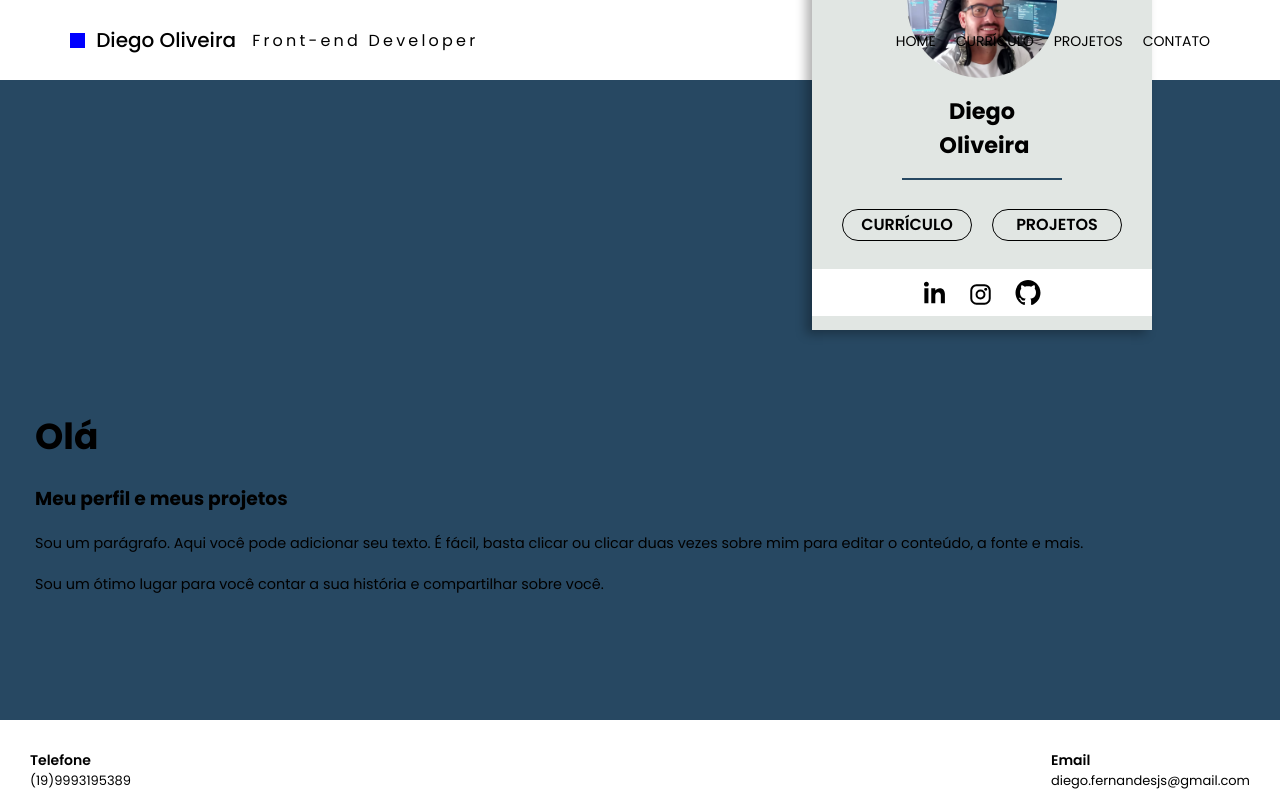
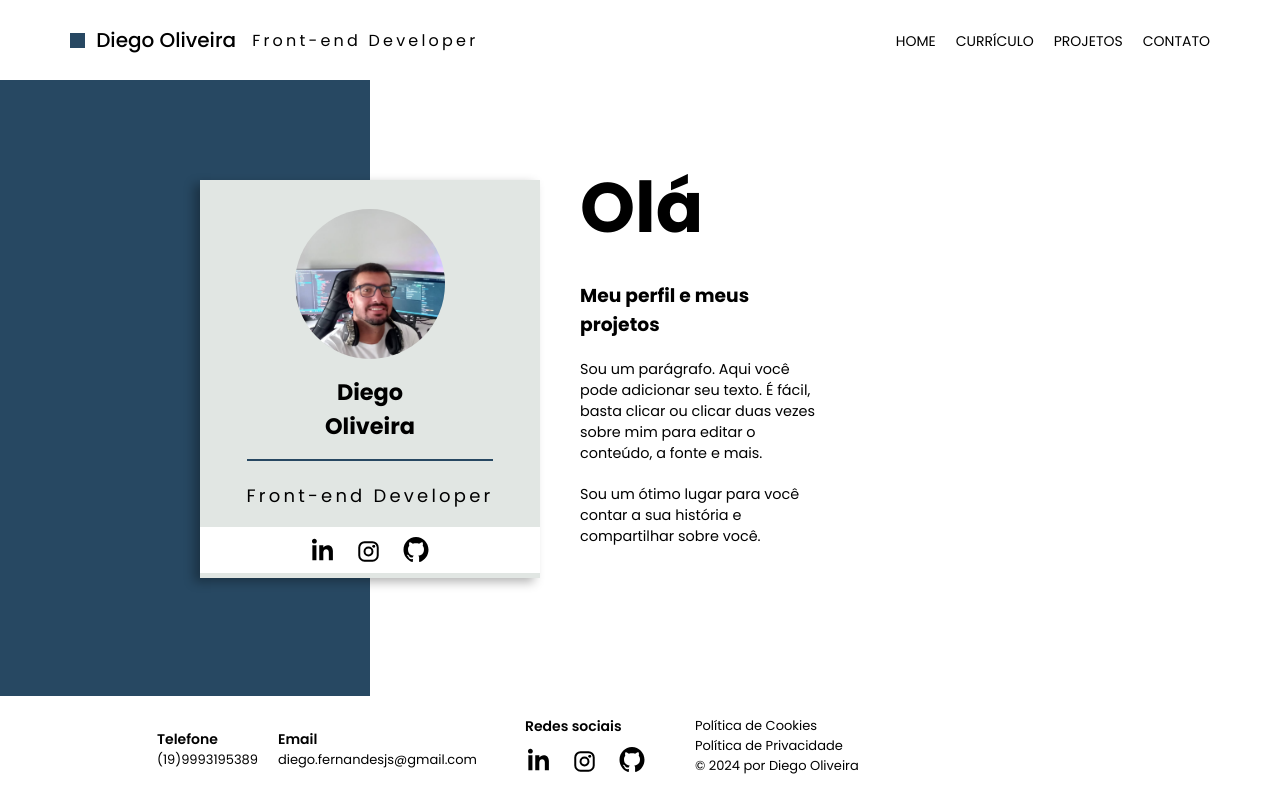
Before and after one commit to DiegoFernands/myPortifolio, a Next.js app: page / in a window 1280 px wide. Shown: the top 800 px of the page. Built offline with nearby package versions, Linux system fonts and the light colour scheme.

Commit message:
settings

```diff
--- a/src/components/Footer/ContentFooter/info.tsx
+++ /dev/null
@@ -1,40 +0,0 @@
-import styled from "styled-components"
-
-interface InfoProps {
-
-}
-
-const TagDiv = styled.div`
-    display: flex;
-    align-items: center;
-    justify-content: space-between;
-    padding: 20px;
-
-    @media screen and (min-width: 412px){
-        padding: 30px;
-    }
-
-`
-const Size = styled.div`
-    font-size: small;
-`
-
-const Bold = styled.p`
-    font-weight: 600;
-    font-size: 14px;
-`
-
-export default function Info(props : InfoProps){
-    return(
-        <TagDiv>
-            <Size>
-                <Bold>Telefone</Bold>
-                <p>(19)9993195389</p>
-            </Size>
-            <Size>
-                <Bold>Email</Bold>
-                <p>diego.fernandesjs@gmail.com</p>
-            </Size>
-        </TagDiv>
-    )
-}
--- a/src/components/Footer/ContentFooter/social-info.tsx
+++ b/src/components/Footer/ContentFooter/social-info.tsx
@@ -6,7 +6,27 @@ import styled from 'styled-components';
 interface SocialInfoProps {}
 
 const ContainerInfo = styled.div`
-    padding: 0 32px 20px;
+    padding: 20px 32px 20px;
+    display: flex;
+    flex-direction: column;
+    gap: 1rem;
+
+    @media screen and (min-width: 768px){
+        flex-direction: row;
+        gap: 3rem;
+    }
+
+    @media screen and (min-width: 1024px){
+        margin-left: 125px;
+    }
+
+    @media screen and (min-width: 1440px){
+        margin-left: 290px;
+    }
+
+    @media screen and (min-width: 1700px){
+        margin-left: 570px;
+    }
 `
 
 const DivSocial = styled.div`
@@ -29,10 +49,38 @@ const DivIcon = styled.div`
 const DivInfo = styled.div`
     font-size: small;
 `
+const TagDiv = styled.div`
+    display: flex;
+    align-items: center;
+    justify-content: space-between;
+
+    @media screen and (min-width: 768px){
+        gap: 20px;
+    }
+`
+const Size = styled.div`
+    font-size: small;
+`
+
+const Bold = styled.p`
+    font-weight: 600;
+    font-size: 14px;
+`
+
 
 export default function SocialInfo(props : SocialInfoProps){
     return(
         <ContainerInfo>
+            <TagDiv>
+                <Size>
+                    <Bold>Telefone</Bold>
+                    <p>(19)9993195389</p>
+                </Size>
+                <Size>
+                    <Bold>Email</Bold>
+                    <p>diego.fernandesjs@gmail.com</p>
+                </Size>
+            </TagDiv>
             <DivSocial>
                 <p>Redes sociais</p>
                 <DivIcon>
--- a/src/components/Footer/footer.tsx
+++ b/src/components/Footer/footer.tsx
@@ -1,5 +1,3 @@
-import styled from "styled-components"
-import Info from "./ContentFooter/info"
 import SocialInfo from "./ContentFooter/social-info"
 
 interface FooterProps {
@@ -9,7 +7,6 @@ interface FooterProps {
 export default function Footer(props : FooterProps){
     return(
         <div>
-            <Info/>
             <SocialInfo/>
         </div>
     )
--- a/src/components/Header/Content-Header/nav-link.tsx
+++ b/src/components/Header/Content-Header/nav-link.tsx
@@ -9,7 +9,7 @@ interface NavLinkProps {
 
 const TagNav = styled.nav`
     width: 100vw;
-    height: 120vh;
+    height: 140vh;
     background-color: #e1e6e3;
     position: absolute;
     z-index: 1;
--- a/src/components/Header/header.tsx
+++ b/src/components/Header/header.tsx
@@ -55,7 +55,7 @@ const LogoContent = styled.div`
 const Square = styled.div`
     width: 15px;
     height: 15px;
-    background-color: #0000ff;
+    background-color: #274862;
 `
 
 const TagP = styled.p`
--- a/src/components/Main/Card/card-button.tsx
+++ b/src/components/Main/Card/card-button.tsx
@@ -1,7 +1,6 @@
 import styled from "styled-components"
 
 interface CardButtonProps {
-
 }
 
 const ContainerBtn = styled.div`
@@ -23,6 +22,10 @@ const LinkBtn = styled.a`
         color: #fff;
         border: none;
     }
+
+    @media screen and (min-width: 768px){
+        display: none;
+    }
 `
 
 export default function CardButton(props : CardButtonProps){
--- a/src/components/Main/Card/card-content.tsx
+++ b/src/components/Main/Card/card-content.tsx
@@ -32,12 +32,33 @@ const Name = styled.h3`
     white-space: pre-wrap;
 
 `
+const TagPDesk = styled.p`
+    display: none;
+    @media screen and (min-width: 600px){
+        display: block;
+        font-size: 18px;
+        letter-spacing: 0.2rem;
+    }
+
+    @media screen and (min-width: 1024px){
+       margin-top: 5px;
+    }
+
+    @media screen and (min-width: 1440px){
+       margin-top: 10px;
+    }
+
+    @media screen and (min-width: 1700px){
+       margin-top: 20px;
+    }
+`
 export default function CardContent(props : CardContentProps){
     return(
         <TagDiv>
             <Img src="/diego.jpg" alt="Foto de Perfil" />
             <Name>Diego Oliveira</Name>
             <Border></Border>
+            <TagPDesk>Front-end Developer</TagPDesk>
         </TagDiv>
     )
 }
--- a/src/components/Main/Card/card.tsx
+++ b/src/components/Main/Card/card.tsx
@@ -32,6 +32,26 @@ const ContainerCard = styled.div`
     @media screen and (min-width: 425px){
         right: 10%;
     }
+
+    @media screen and (min-width: 768px){
+        top: 100px;
+        left: 40px;
+        height: 55%;
+    }
+
+    @media screen and (min-width: 1024px){
+        left: 200px;
+    }
+
+    @media screen and (min-width: 1440px){
+        left: 390px;
+    }
+
+    @media screen and (min-width: 1700px){
+        width: 400px;
+        height: 48vh;
+        left: 585px;
+    }
 `
 
 export default function Card(props : CardProps){
--- a/src/components/Main/Content/content.tsx
+++ b/src/components/Main/Content/content.tsx
@@ -1,4 +1,5 @@
 import styled from "styled-components"
+import CardButton from './../Card/card-button';
 
 interface ContentProps {
 
@@ -15,10 +16,38 @@ const ContainerContent = styled.div`
     @media screen and (min-width: 412px){
         padding: 0 35px;
     }
+
+    @media screen and (min-width: 768px){
+        top: 75px;
+        left: 374px;
+    }
+
+    @media screen and (min-width: 1024px){
+        left: 545px;
+        width: 35%;
+    }
+
+    @media screen and (min-width: 1440px){
+        width: 40%;
+        left: 745px;
+    }
+
+    @media screen and (min-width: 1700px){
+        width: 43%;
+        top: 65px;
+        left: 980px;
+    }
 `
 
 const Title = styled.div`
     font-size: large;
+    @media screen and (min-width: 768px){
+        font-size: 35px;
+    }
+
+    @media screen and (min-width: 1700px){
+        font-size: 50px;
+    }
 `
 const SubTitle = styled.div`
     font-size: medium;
--- a/src/components/Main/main.tsx
+++ b/src/components/Main/main.tsx
@@ -11,6 +11,23 @@ const TagMain = styled.main`
     width: 100vw;
     height: 80vh;
     background-color: #274862;
+
+    @media screen and (min-width: 768px){
+        height: 77vh;
+        width: 40%;
+    }
+
+    @media screen and (min-width: 1024px){
+        width: 41.5%;
+    }
+
+    @media screen and (min-width: 1440px){
+        width: 53%;
+    }
+
+    @media screen and (min-width: 1700px){
+        width: 59%;
+    }
 `
 
 export default function Main(props : MainProps){
```
